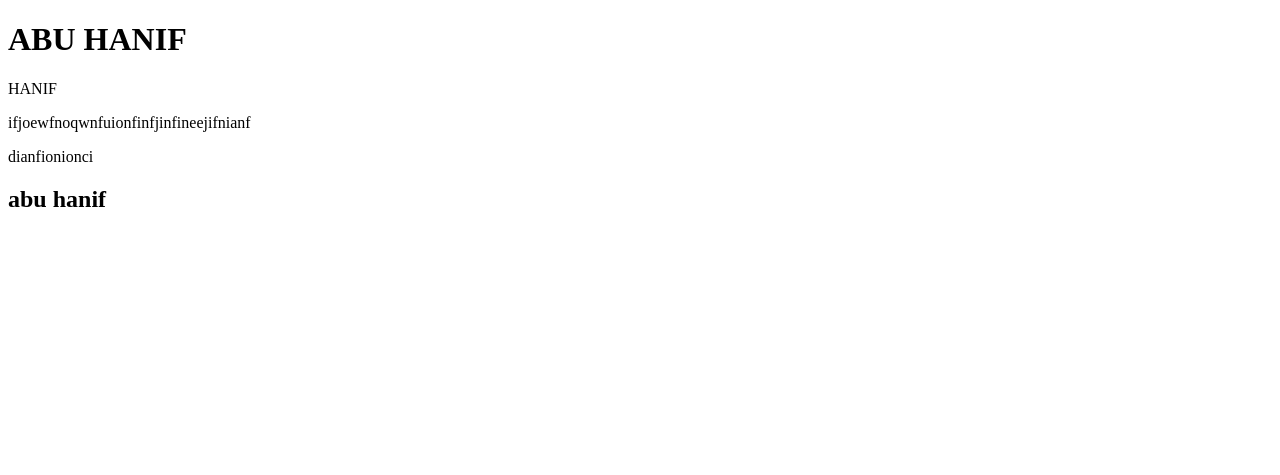
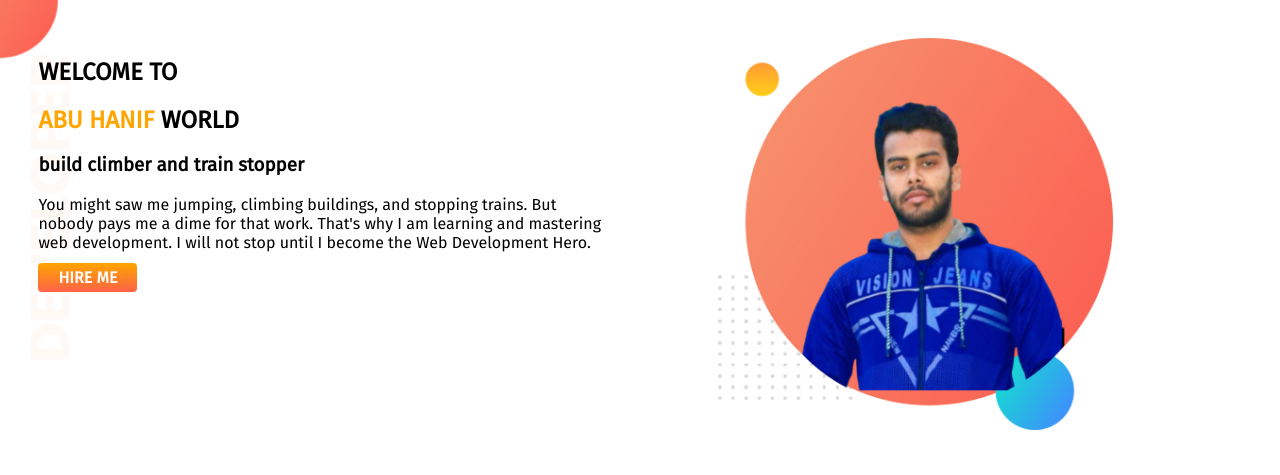
Before and after one commit to ABUHANIF017/devoloper-portfolio, a plain HTML site: page index.html in a window 1280 px wide. Drawn offline with Linux system fonts and the light colour scheme.

Commit message:
added some design

```diff
--- a/index.html
+++ b/index.html
@@ -6,17 +6,29 @@
     <meta http-equiv="X-UA-Compatible" content="IE=edge">
     <meta name="viewport" content="width=device-width, initial-scale=1.0">
     <title>HANIF PORTFOLIO</title>
+    <link rel="preconnect" href="https://fonts.googleapis.com">
+    <link rel="preconnect" href="https://fonts.gstatic.com" crossorigin>
+    <link href="https://fonts.googleapis.com/css2?family=Fira+Sans&display=swap" rel="stylesheet">
     <link rel="stylesheet" href="style.css">
+    <link rel="shortcut icon" href="images/ttitle-image.jfif" type="image/x-icon">
 </head>
 
 <body>
 
-    <h1>ABU HANIF</h1>
-    <div>HANIF</div>
-    <p>ifjoewfnoqwnfuionfinfjinfineejifnianf</p>
-    <span>dianfionionci</span>
-    <h2>abu hanif</h2>
+    <section class="top-banner">
 
+        <div class="divclass">
+            <h1>WELCOME TO</h1>
+            <h1> <span class="span-color">ABU  HANIF</span> WORLD</h1>
+            <h3>build climber and train stopper</h3>
+            <p>You might saw me jumping, climbing buildings, and stopping trains. But nobody pays me a dime for that work. That's why I am learning and mastering web development. I will not stop until I become the Web Development Hero.</p>
+            <a class="buttontype" href="#" target="_blank">HIRE ME</a>
+        </div>
+        <div class="divclass">
+            <img src="images/my-bg (1).png" alt="">
+        </div>
+
+    </section>
 
 </body>
 
--- a/style.css
+++ b/style.css
@@ -0,0 +1,37 @@
+body {
+    font-family: 'Fira Sans', sans-serif;
+    padding: 0px;
+    margin: 0px;
+}
+
+.span-color {
+    color: orange;
+}
+
+section {
+    display: flex;
+}
+
+.divclass {
+    width: 50%;
+    padding: 3%;
+}
+
+.divclass img {
+    width: 70%;
+    padding-left: 40px;
+}
+
+.buttontype {
+    background-image: linear-gradient(orange, tomato);
+    color: white;
+    padding: 5px 20px;
+    border-radius: 4px;
+    text-decoration: none;
+    font-weight: bold;
+}
+
+.top-banner {
+    background-image: url(images/top-banner.png);
+    background-repeat: no-repeat;
+}
```
Also changed, not shown: images/ttitle-image.jfif (added).
